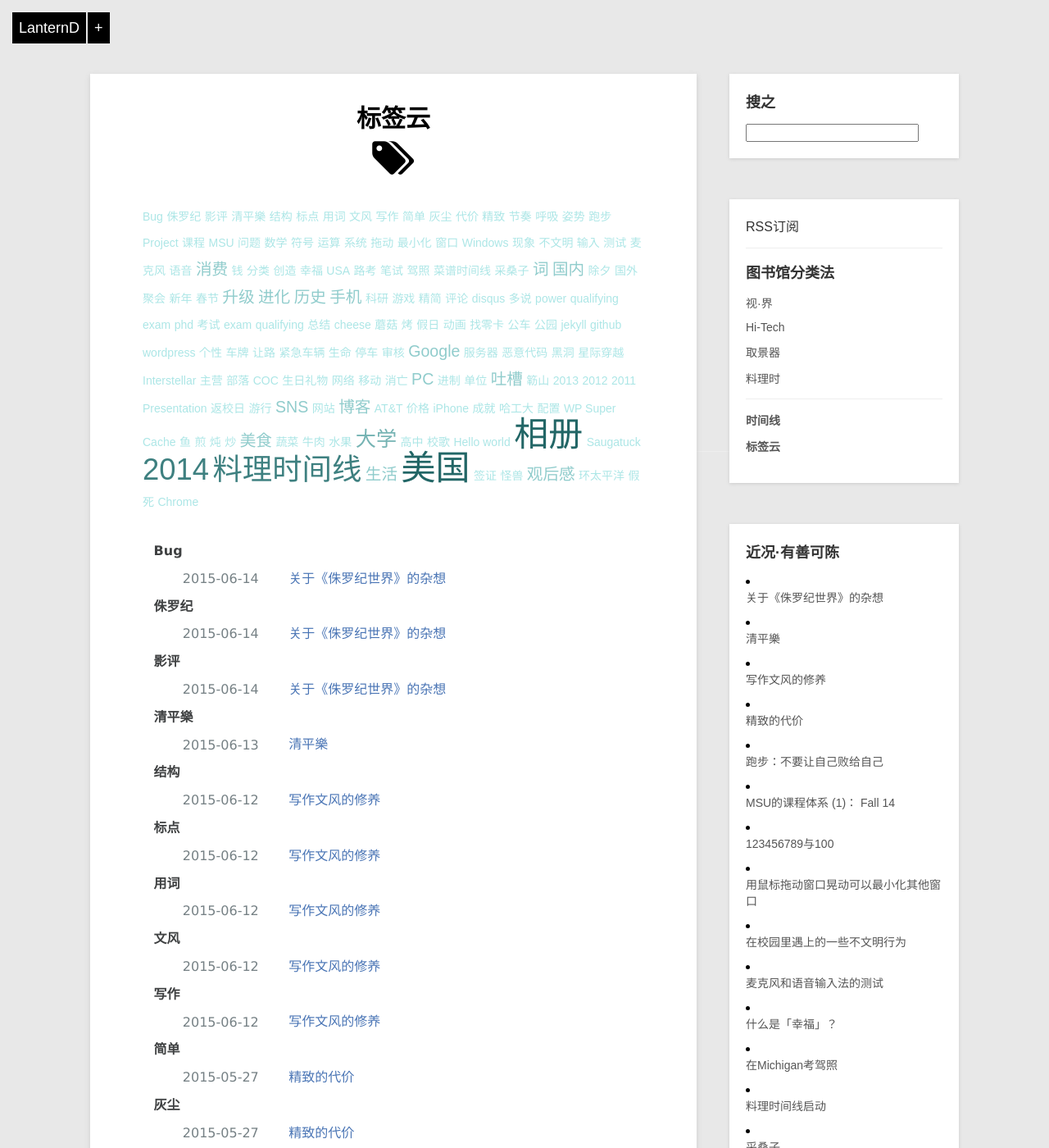
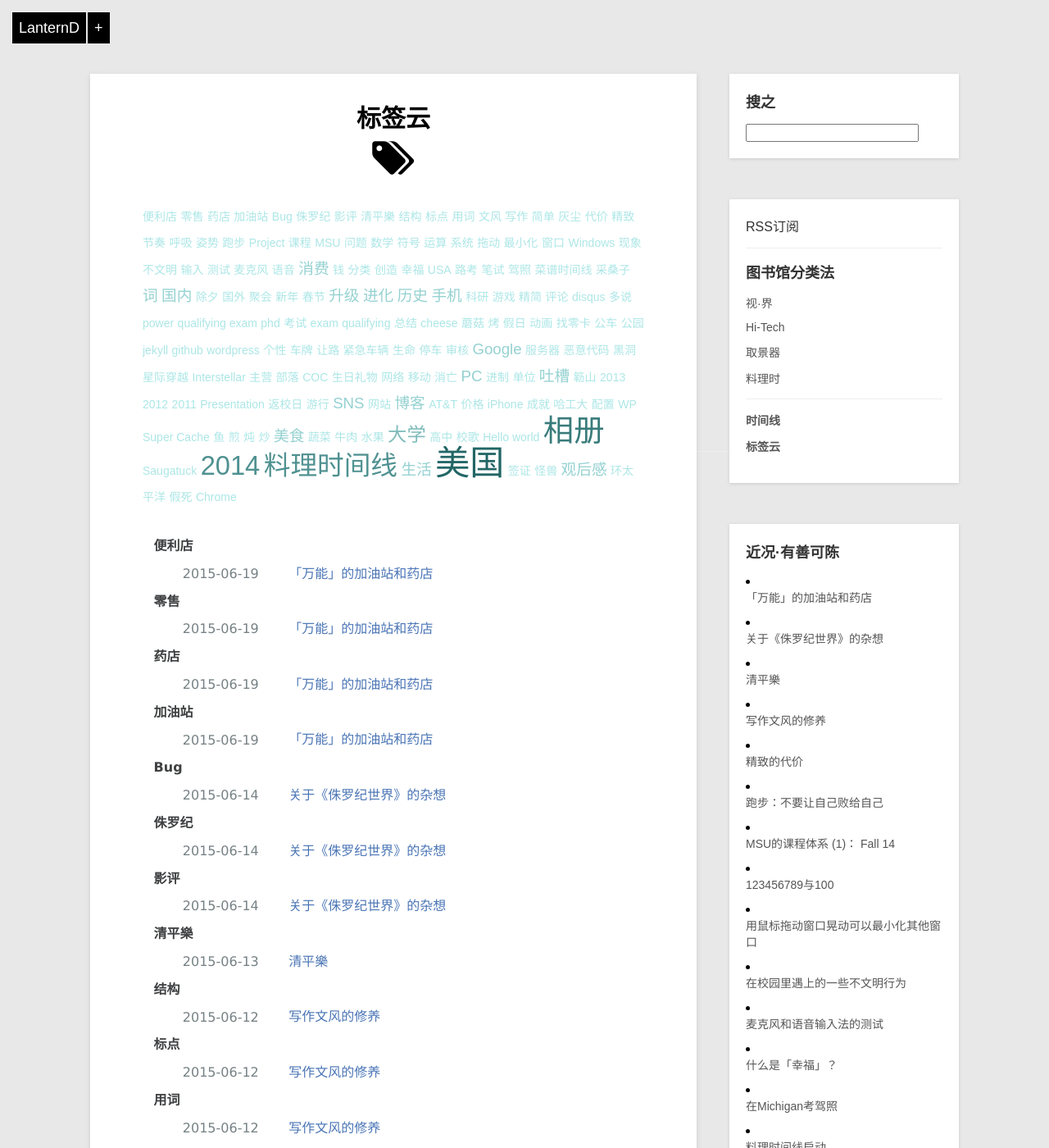
Before and after one commit to LanternD/lanternd.github.io, a Jekyll site: the page built from tags/index.md, in a window 1280 px wide and 1400 px high. Shown: the whole window at 82% size. Built offline with Jekyll 4.4.1, drawn with Linux system fonts in a browser that asks for light colours; comment, search, counter and statistics services are not loaded; part of the change alters nothing that is shown; some of the changed text lies outside the part shown.

Commit message:
New Post: Gas station and Pharmacy

```diff
--- /dev/null
+++ b/_posts/Witness/2015-06-19-gas-station-pharmacy.md
@@ -0,0 +1,96 @@
+---
+layout: post
+title: 「万能」的加油站和药店
+description: 在我眼中，美国的加油站和药店是两个神器。
+permalink: /gas-station-pharmacy/
+categories: [blog, 视·界]
+tags: [美国, 加油站, 药店, 零售, 便利店]
+date: 2015-06-19 17:41:00
+---
+<!-- http://lanternd.qiniudn.com/Pic4Post/ -->
+
+　美国的道路边上有两种给力的商店，一种是加油站（Gas station），一种是药店（Pharmacy）。
+
+![ATM](http://lanternd.qiniudn.com/Pic4Post/gas-station-pharmacy/atm.jpg "ATM")
+
+　加油站**能加油**这事就不再多说了。补充一点，在Michigan，以及附近的一些州，**加油是自助的**，自己刷卡，拿油枪，选择油品，自己按阀门。工作人员是不会在室外活动的。
+
+　主要说说售货区，其给力之处是买的东西种类挺全。下面随便列举一些：
+
+　车辆类：
+
+- 玻璃水
+- 各种修车、劳保工具（小型）
+	- 手套
+	- 钳子
+	- 扳手
+	- ……
+- 各种汽油以外的油
+- ……
+
+![Gloves](http://lanternd.qiniudn.com/Pic4Post/gas-station-pharmacy/gloves.jpg "Gloves")
+
+　食物类：
+
+- 薯片
+- Energy Bar
+- 汽水（瓶装、杯装）
+- 纯净水
+- 巧克力
+- 汉堡/薯条（不是每个都有）
+- ……
+
+　其他：
+
+- Gift Card
+- 报纸
+- ……
+
+　从上面图片还可以知道，加油站还有ATM，此外还有厕所。加油站卖货的地方面积不大，但是商品密度极大，五脏俱全。
+
+![Restroom](http://lanternd.qiniudn.com/Pic4Post/gas-station-pharmacy/restroom.jpg "Restroom")
+
+　可以这么说，如果有车，也有足够的钱，靠加油站都可以去到全国各地了。因为既保证了足够的油跑路，也不会饿死。
+
+　其实也不是什么大惊小怪的事情，上面的东西国内大部分加油站也是有卖的。**美国加油站的「给力」是反衬出来的。**
+
+　首先，美国的**路上几乎没有公共厕所**。这里地广人稀，半天没个楼，不管想去什么地方，起码要走10分钟或更多。而路边通常是进不去的房子，或者是树林。走在半路想上厕所怎么办？在树林里解决？请勿搞笑。国内万能的麦当劳肯德基是不好使的，因为全城也不超过10个，而其他餐馆也不是都有卫生间。酒吧（Pub）可能可以，但也仅限在Downtown之类的地方，其他地方的酒吧一样遥不可及。找加油站吧。加油站的密度比上面那些东西大得多，每个十字路口都有较大概率会有一个。
+
+　其次，饿了找不到食物一样可以在**加油站买点来充饥**。不管饱但是肯定能解决饿。上面还说到，汽水有杯装的，就是给个杯子自己去接的那种。大一点的加油站还卖看一般的汉堡，但是没吃过就不评论了。不过这些食物也不是很健康就是了。
+
+　最后，那些卖的**工具真的是及时雨**。去年有一次我从家骑车去8.7 Miles外的某地方办事.因为那时候是家里也没有钳子，组装自行车的时候是用手拧上去的……结果还剩三分之一路程的时候自行车左边踏板掉了。抬头一看，是下面[这种景象](https://www.google.com/maps/@42.682857,-84.498996,3a,75y,250.11h,83.67t/data=!3m6!1e1!3m4!1s3Tx634RSjOtgESPCP8aNzQ!2e0!7i13312!8i6656)……
+
+![Jolly Rd](http://lanternd.qiniudn.com/Pic4Post/gas-station-pharmacy/jolly-streetview.jpg "Street view of Jolly Rd")
+
+　就是这样前不着村后不着店的地方（大部分地方都这样）。路边检查了一下踏板，发现螺丝口有断裂的金属，自己用手拧再也拧不上去了，力矩不够。
+
+　路边拦车貌似没啥经验，似乎也不太现实，此时我第一个想到的救命稻草就是**加油站**。掏出手机一查，发现前面0.7 mi有个Speedway加油站。然后就用很奇葩的蹬法驱动我的破车缓慢前进。由于姿势太别扭，左腿一下就酸了，时不时得休息一下。大概10分钟后我终于看到了梦寐以求的加油站。进去以后我就问售货员有没有Wrench（扳手），结果没有…但我找了一番，发现了Pliers（钳子）。迫不及待买下来，还买了瓶水「解恨」。两分钟把车修好，继续上路。
+
+　If you got troubles on the road, it will be there for you.
+
+　加油站大概就是这样。
+
+------
+
+　再说说药店。
+
+　我们吐槽的方式是：「Pharmacy主要是卖别的，顺便卖药。」
+
+　这里有名的Pharmacy主要有Rite-Aid, CVS, Walgreens之类的，貌似大都是世界500强的企业。
+
+　随便找个药店一进门，根本就看不到有药的痕迹。
+
+　如果在中国，你妥妥进到的是一个**超市**。除了蔬菜，水果，肉和生鲜（统称Grocery），其他的东西简直应有尽有。印象中拖把拖鞋这种东西也是有的。排除车辆护理用品，物品种类比加油站的只会多不会少。
+
+![Inside a pharmacy](http://lanternd.qiniudn.com/Pic4Post/gas-station-pharmacy/inside-pharmacy.jpg "Inside a pharmacy")
+（图片来自网络）
+
+　反而卖药的区域就像超市里的护肤品、保健品专柜。
+
+　**所以把药店当成「小超市」或者「便利店」就好了。**
+
+　话说回来，既然叫药店也不能不在药上下功夫。除了传统意义上的药品，可以买到的还有上面说的个人护理用品，保健品，化妆品等等。药可能都是非处方药吧。几乎没生过病，所以我对这里卖的药品暂时处于未知的状态，或许有一天能了解到。
+
+　为什么打着Pharmacy的旗号卖这么多东西？
+
+　这个我不得而知，网上没有找到（也没仔细找）Pharmacy的发展历程。据我个人猜测是卖药又卖日常用品的利润高，于是大家就这么做了。这样的配置对于顾客来说也是一举多得的事情。想必商家还是对顾客心理有着很深入的研究的。
```
Also changed, not shown: _posts/Witness/2015-06-14-jurassic-world-review.md (+1 -1 lines).
